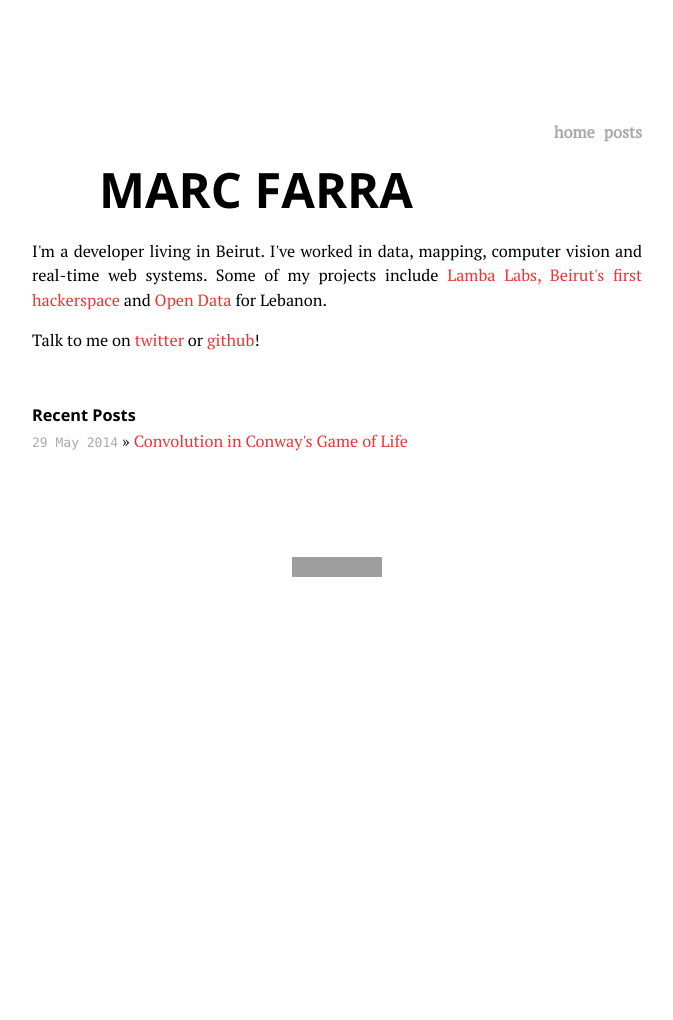
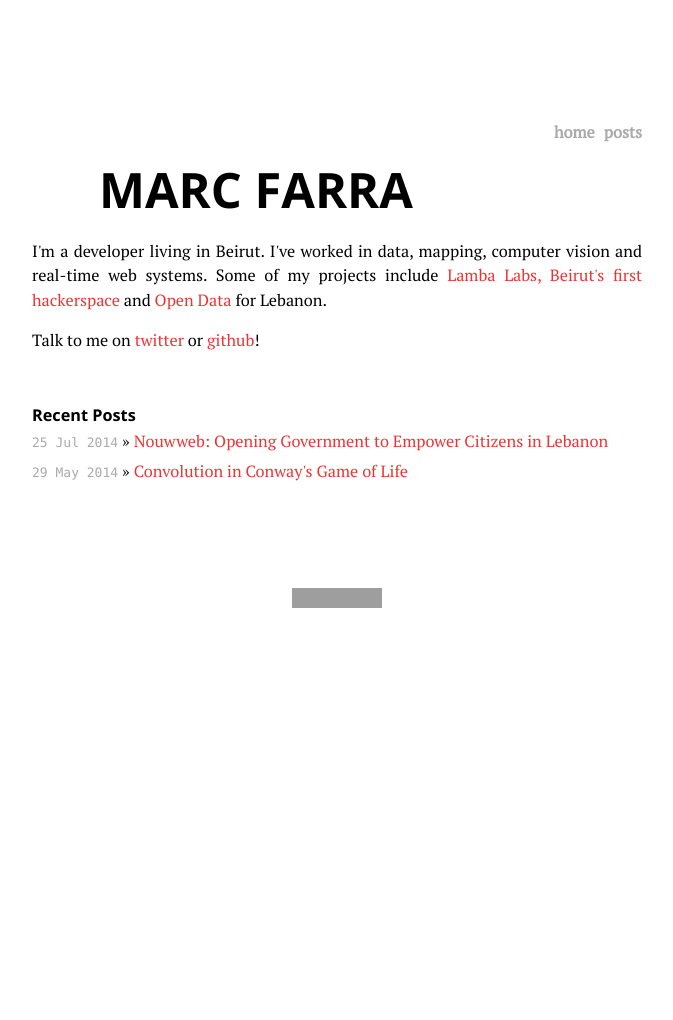
Before and after one commit to kamicut/kamicut.github.io, a Jekyll site: the page built from index.html, in a window 1280 px wide. Shown: the whole page, without its empty margins (303-976 px from the left). Built offline with Jekyll 4.4.1, drawn with Linux system fonts in a browser that asks for light colours; Markdown is read by kramdown in place of the engine named in the settings; grey boxes are pictures that could not be loaded.

Commit message:
publishing nouwweb post

```diff
--- a/_posts/2014-07-25-nouwweb.md
+++ b/_posts/2014-07-25-nouwweb.md
@@ -1,5 +1,8 @@
 ---
-published: false
+layout: post
+title:  "Nouwweb: Opening Government to Empower Citizens in Lebanon"
+date:   2014-07-25 12:22:00
+categories: open data, openleb
 ---
 
 ## Nouwweb: Opening Government to Empower Citizens in Lebanon
```
